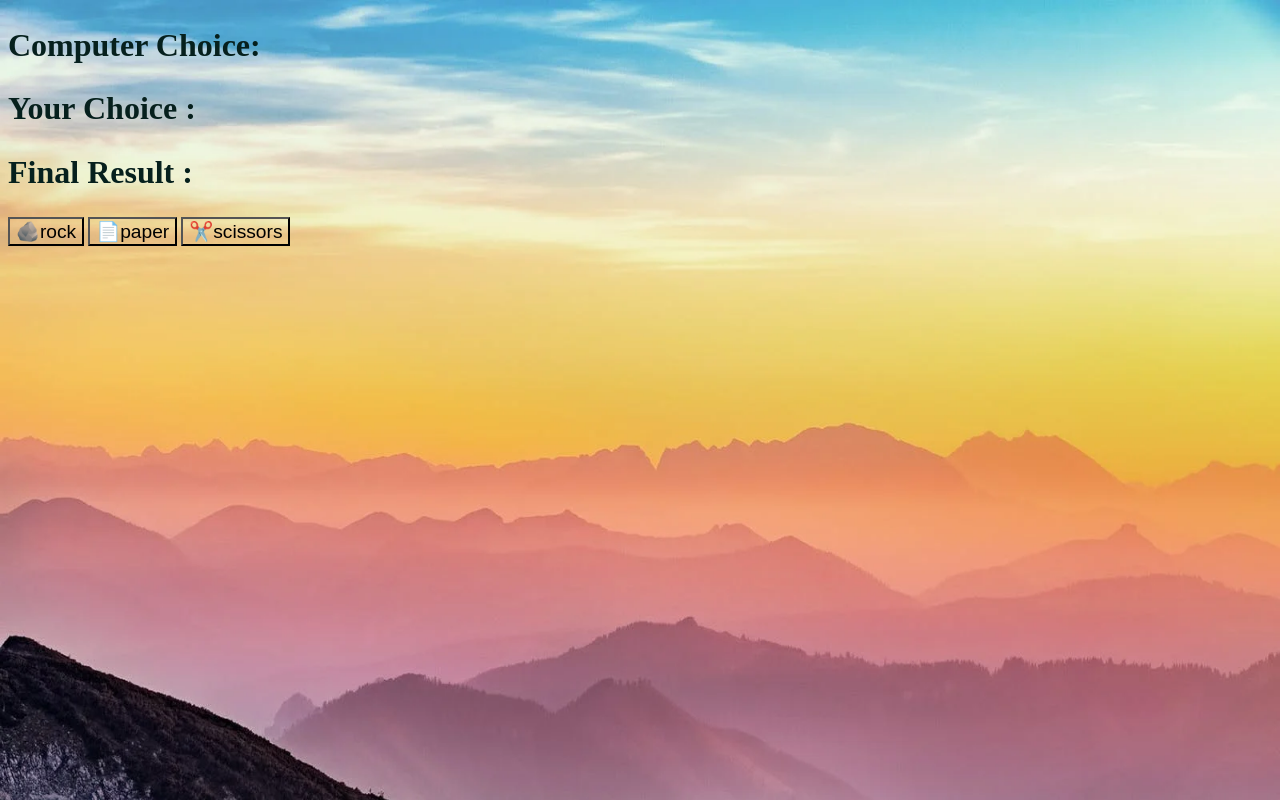
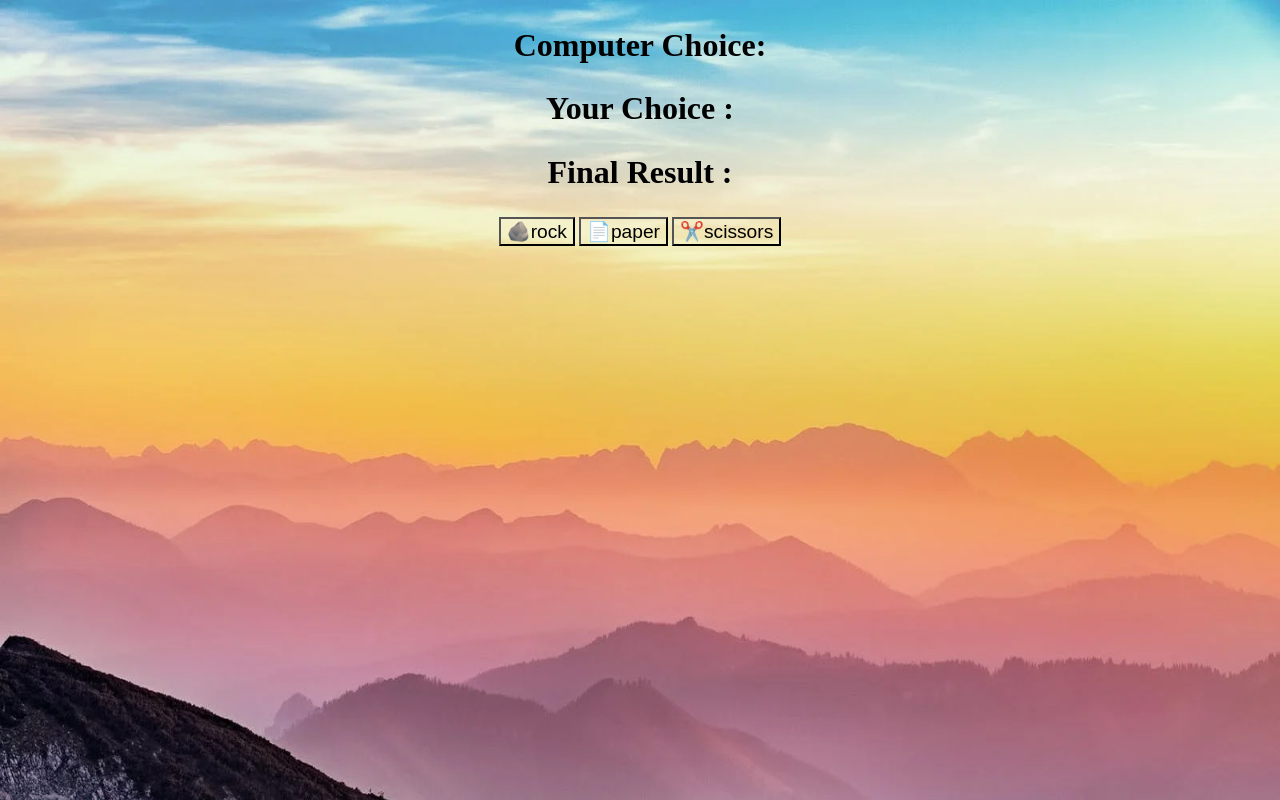
Before and after one commit to Raviteja654321/Projects, a plain HTML site: page Rock_Paper_Scissors/index.html in a window 1280 px wide. Drawn offline with nearby package versions, Linux system fonts and the light colour scheme.

Commit message:
Update styles.css

```diff
--- a/Rock_Paper_Scissors/styles.css
+++ b/Rock_Paper_Scissors/styles.css
@@ -1,4 +1,5 @@
 body{
+    text-align: center;
     background-image: url(mountain.webp);
     background-size: 100% 375%;
 
@@ -25,7 +26,3 @@ button{
 h2{
     font-size: xx-large;
 }
-
-.computer{
-    color: rgb(6, 32, 29);
-}
```
